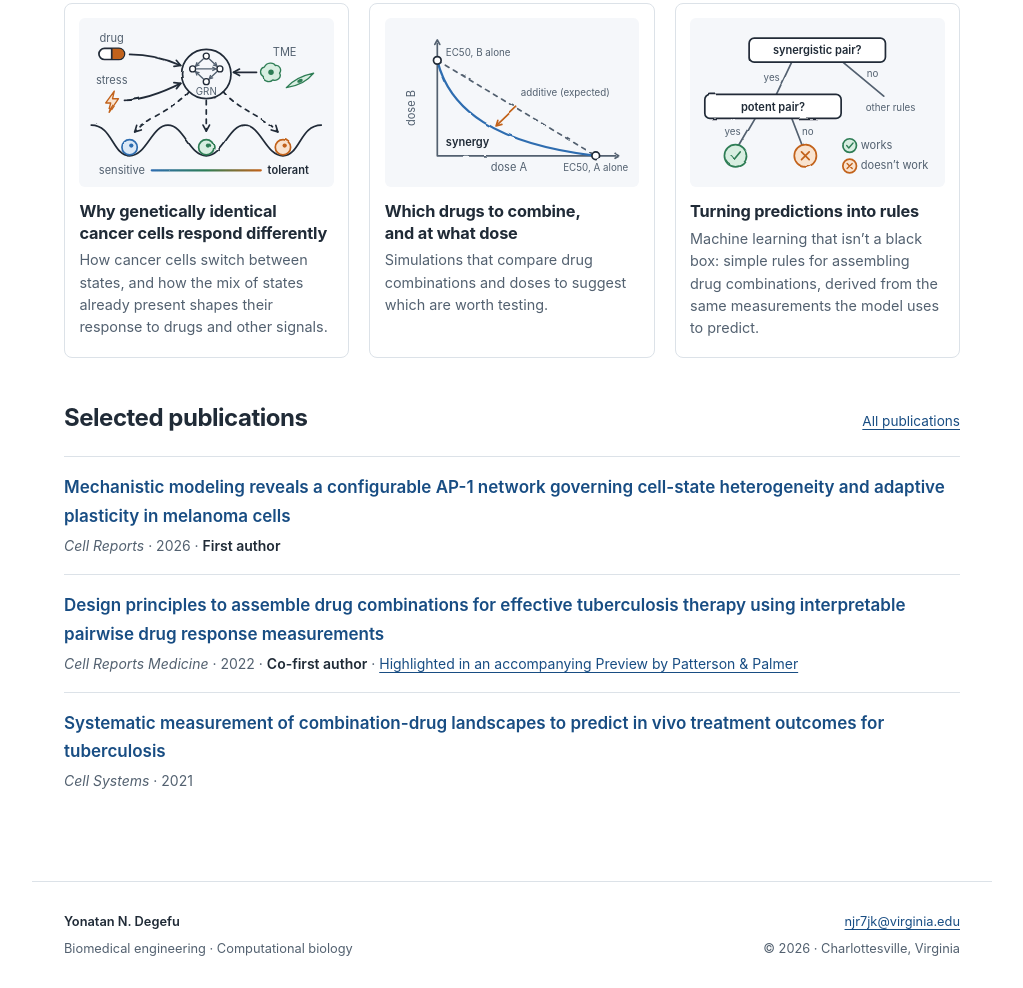
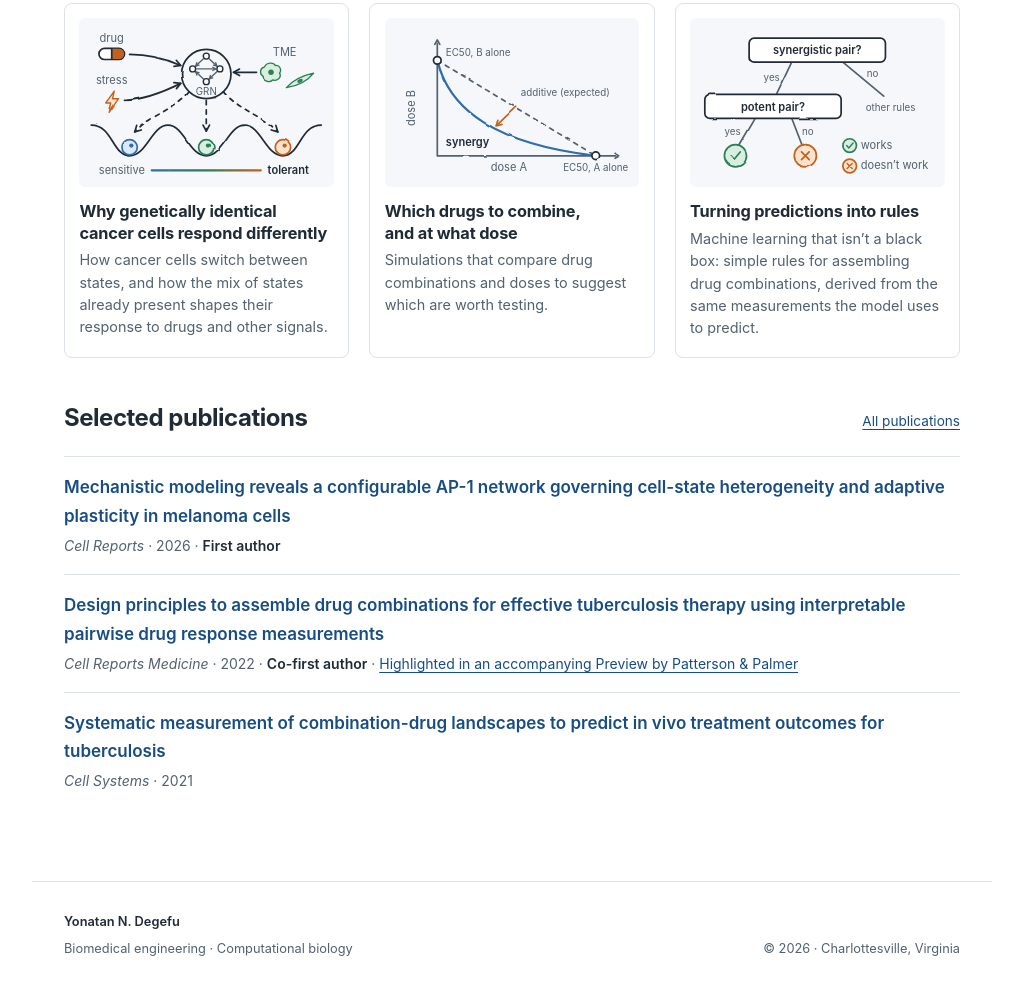
Before and after one commit to YonaNeg/YonaNeg.github.io, an Astro site: page / in a window 1280 px wide. Shown: the part 688-1676 px from the top of the page, without its empty margins (128-1151 px from the left). Built offline with nearby package versions, Linux system fonts and the light colour scheme; Astro itself is replaced by a stand-in of ours.

Commit message:
Remove email from footer

```diff
--- a/src/layouts/BaseLayout.astro
+++ b/src/layouts/BaseLayout.astro
@@ -53,7 +53,7 @@ const links = [
     <main id="main-content" tabindex="-1"><slot /></main>
     <footer class="site-footer">
       <div><a class="footer-name" href={withBase('/')}>Yonatan N. Degefu</a><p>Biomedical engineering · Computational biology</p></div>
-      <div class="footer-contact"><a href="mailto:njr7jk@virginia.edu">njr7jk@virginia.edu</a><p>&copy; {new Date().getFullYear()} · Charlottesville, Virginia</p></div>
+      <div class="footer-contact"><p>&copy; {new Date().getFullYear()} · Charlottesville, Virginia</p></div>
     </footer>
   </body>
 </html>
--- a/src/styles/site.css
+++ b/src/styles/site.css
@@ -72,7 +72,7 @@ main { padding-block: 3rem 4.5rem; min-height: 70vh; }
 .site-footer { border-top: 1px solid var(--line); padding-block: 1.8rem; display: flex; justify-content: space-between; gap: 2rem; font-size: .8rem; }
 .footer-name { color: var(--ink); text-decoration: none; font-weight: 600; }
 .site-footer p { color: var(--muted); margin-top: .3rem; }
-.footer-contact { text-align: right; }
+.footer-contact { text-align: right; display: flex; flex-direction: column; justify-content: flex-end; }
 .academic-intro { padding-bottom: 2rem; border-bottom: 1px solid var(--line); }
 .academic-intro-with-portrait { display: grid; grid-template-columns: minmax(0, 1fr) 220px; gap: 2.5rem; align-items: center; }
 .intro-copy { min-width: 0; }
```
